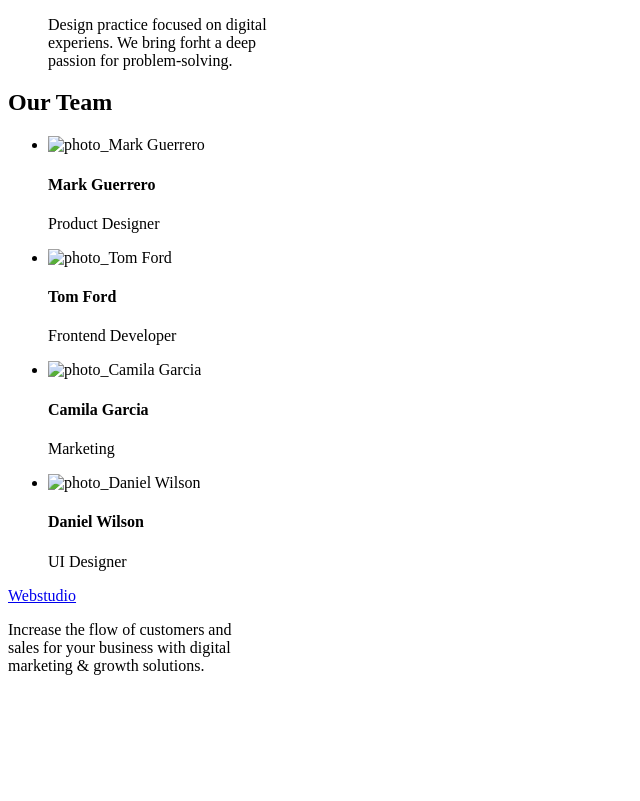
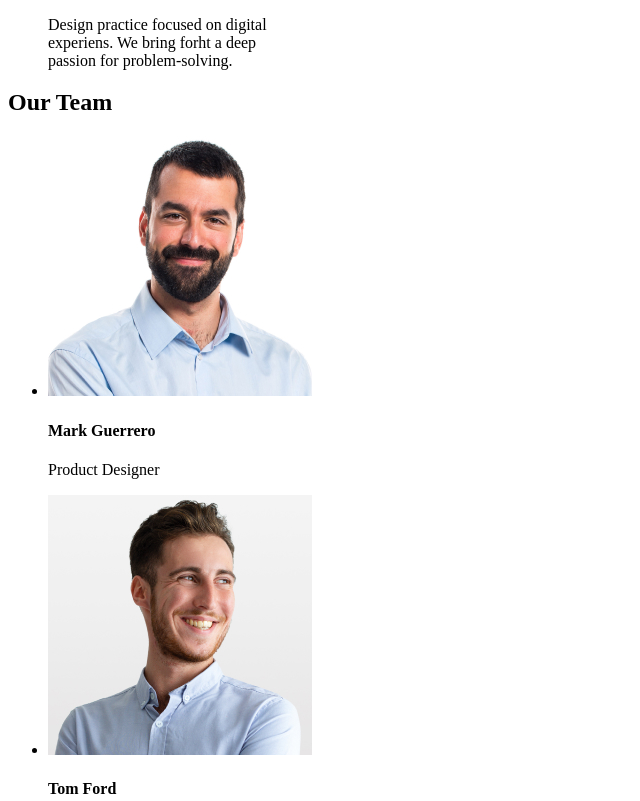
Before and after one commit to Dariya-Fotina/goit-markup-hw-01, a plain HTML site: page goit-markup-hw-01/index.html in a window 1280 px wide. Shown: the part 620-1421 px from the top of the page, without its empty margins (0-640 px from the left). Before the commit the page ends 1311 px from the top, so only its background shows below. Drawn offline with Linux system fonts and the light colour scheme.

Commit message:
add index.html file

```diff
--- a/goit-markup-hw-01/index.html
+++ b/goit-markup-hw-01/index.html
@@ -71,7 +71,7 @@
         <ul>
           <li>
             <img
-              scr="./image/1.jpg"
+              src="./image/1.jpg"
               alt="photo_Mark Guerrero"
               width="264"
               height="260"
@@ -81,7 +81,7 @@
           </li>
           <li>
             <img
-              scr="./image/2.jpg"
+              src="./image/2.jpg"
               alt="photo_Tom Ford"
               width="264"
               height="260"
@@ -91,7 +91,7 @@
           </li>
           <li>
             <img
-              scr="./image/3.jpg"
+              src="./image/3.jpg"
               alt="photo_Camila Garcia"
               width="264"
               height="260"
@@ -101,7 +101,7 @@
           </li>
           <li>
             <img
-              scr="./image/4.jpg"
+              src="./image/4.jpg"
               alt="photo_Daniel Wilson"
               width="264"
               height="260"
```
